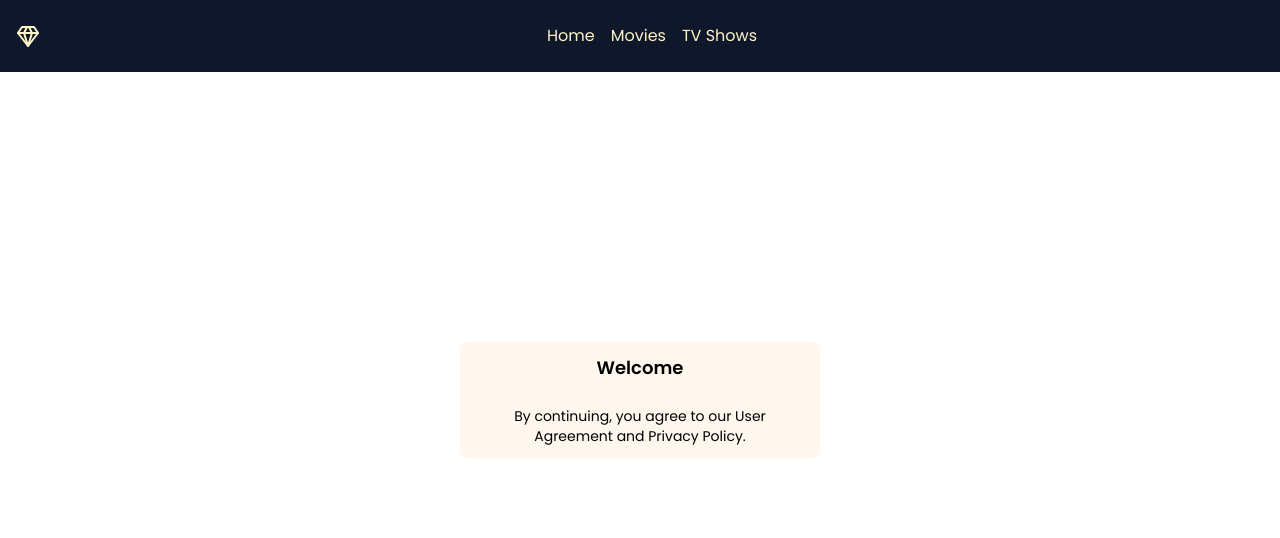
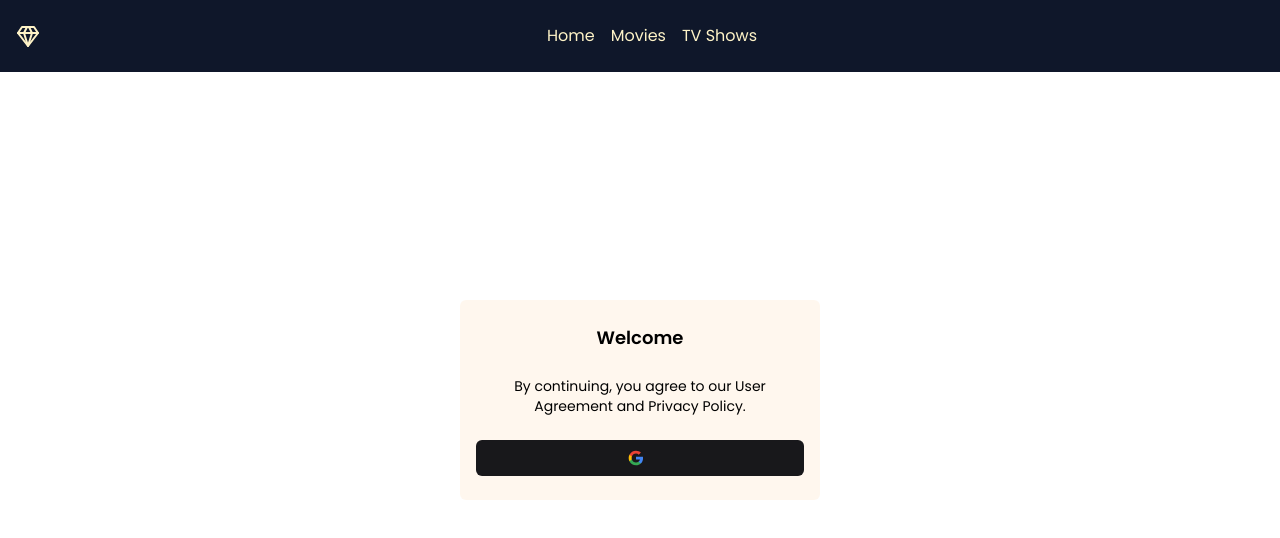
Before and after one commit to candran054/diamondtv, a Next.js app: page /sign-in in a window 1280 px wide. Shown: the top 538 px of the page. Built offline with nearby package versions, Linux system fonts and the light colour scheme.

Commit message:
add UserAuthForm

```diff
--- a/app/components/Icons.tsx
+++ b/app/components/Icons.tsx
@@ -1,4 +1,4 @@
-import { LucideProps } from "lucide-react";
+import { LucideProps, MessageSquare, User } from "lucide-react";
 
 export const Icons = {
   logo: (props: LucideProps) => (
@@ -23,4 +23,26 @@
       </g>
     </svg>
   ),
+  google: (props: LucideProps) => (
+    <svg {...props} viewBox="0 0 24 24">
+      <path
+        d="M22.56 12.25c0-.78-.07-1.53-.2-2.25H12v4.26h5.92c-.26 1.37-1.04 2.53-2.21 3.31v2.77h3.57c2.08-1.92 3.28-4.74 3.28-8.09z"
+        fill="#4285F4"
+      />
+      <path
+        d="M12 23c2.97 0 5.46-.98 7.28-2.66l-3.57-2.77c-.98.66-2.23 1.06-3.71 1.06-2.86 0-5.29-1.93-6.16-4.53H2.18v2.84C3.99 20.53 7.7 23 12 23z"
+        fill="#34A853"
+      />
+      <path
+        d="M5.84 14.09c-.22-.66-.35-1.36-.35-2.09s.13-1.43.35-2.09V7.07H2.18C1.43 8.55 1 10.22 1 12s.43 3.45 1.18 4.93l2.85-2.22.81-.62z"
+        fill="#FBBC05"
+      />
+      <path
+        d="M12 5.38c1.62 0 3.06.56 4.21 1.64l3.15-3.15C17.45 2.09 14.97 1 12 1 7.7 1 3.99 3.47 2.18 7.07l3.66 2.84c.87-2.6 3.3-4.53 6.16-4.53z"
+        fill="#EA4335"
+      />
+      <path d="M1 1h22v22H1z" fill="none" />
+    </svg>
+  ),
+  commentReply: MessageSquare,
 };
--- a/app/components/SignIn.tsx
+++ b/app/components/SignIn.tsx
@@ -1,16 +1,17 @@
 import React from "react";
+import UserAuthForm from "./UserAuthForm";
 
 export default function SignIn() {
   return (
     <div className="flex h-screen justify-center items-center">
-      <div className="flex flex-col justify-center py-3 text-center w-[360px] rounded-md bg-[#fed7aa]/20">
+      <div className="flex flex-col justify-center py-6 px-4 space-y-6 text-center w-[360px] rounded-md bg-[#fed7aa]/20">
         <p className="text-lg font-semibold">Welcome</p>
         <p className="mt-6 text-sm max-w-xs mx-auto">
           By continuing, you agree to our User Agreement and Privacy
           Policy.
         </p>
 
-        <p></p>
+        <UserAuthForm />
       </div>
     </div>
   );
--- a/app/components/UserAuthForm.tsx
+++ b/app/components/UserAuthForm.tsx
@@ -1,6 +1,11 @@
+"use client";
+
 import React, { useState } from "react";
 import { useToast } from "../hooks/use-toast";
 import { signIn } from "next-auth/react";
+import { cn } from "../lib/utils";
+import { Button } from "./ui/Button";
+import { Icons } from "./Icons";
 
 interface UserAuthFormProps
   extends React.HTMLAttributes<HTMLDivElement> {}
@@ -29,8 +34,17 @@
   };
 
   return (
-    <div>
-      <p>Toast</p>
+    <div className={cn("flex justify-center", className)} {...props}>
+      <Button
+        isLoading={isLoading}
+        type="button"
+        size="sm"
+        className="w-full"
+        onClick={loginWithGoogle}
+        disabled={isLoading}
+      >
+        {isLoading ? null : <Icons.google className="h-4 w-4 mr-2" />}
+      </Button>
     </div>
   );
 }
```
